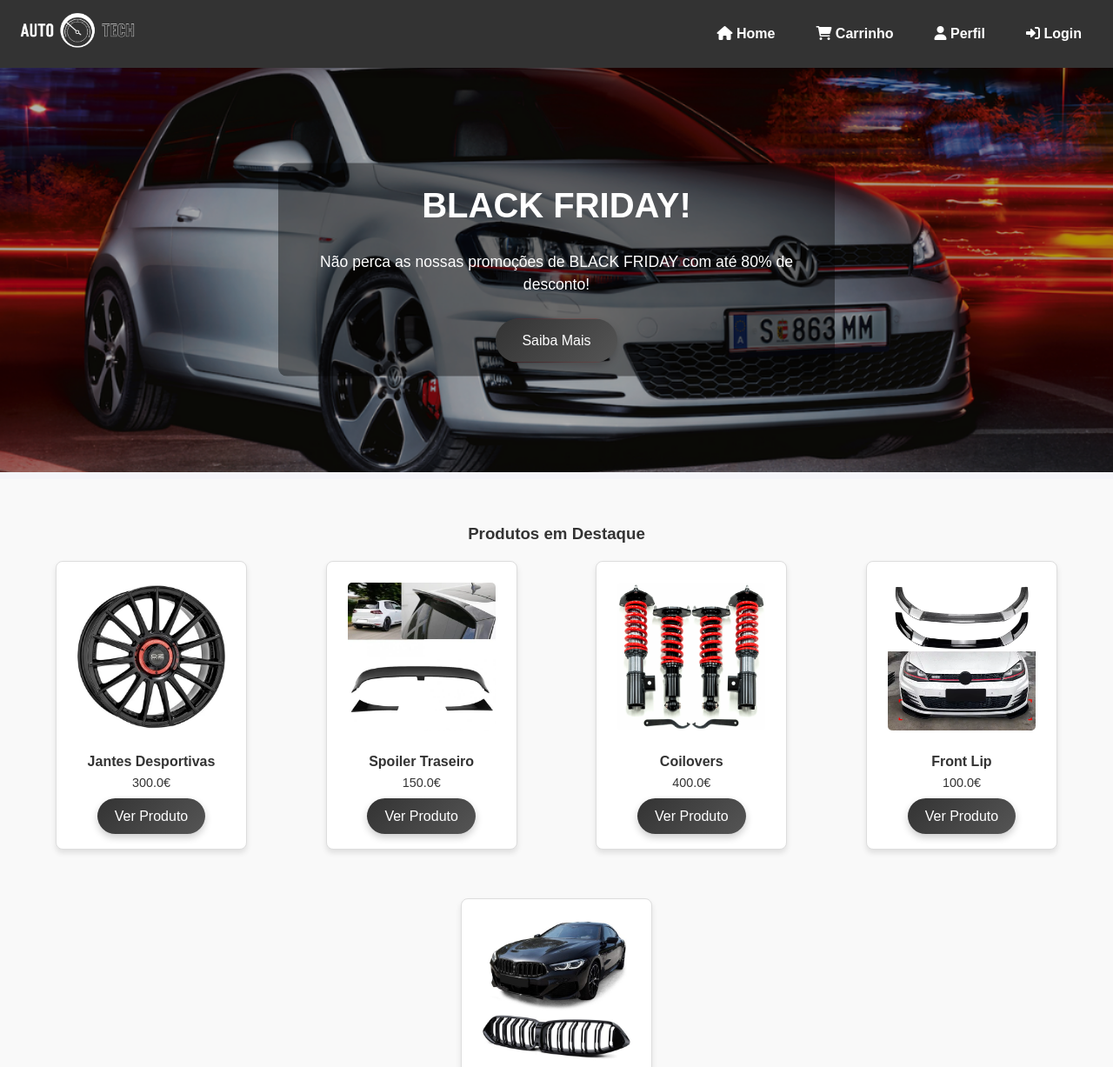
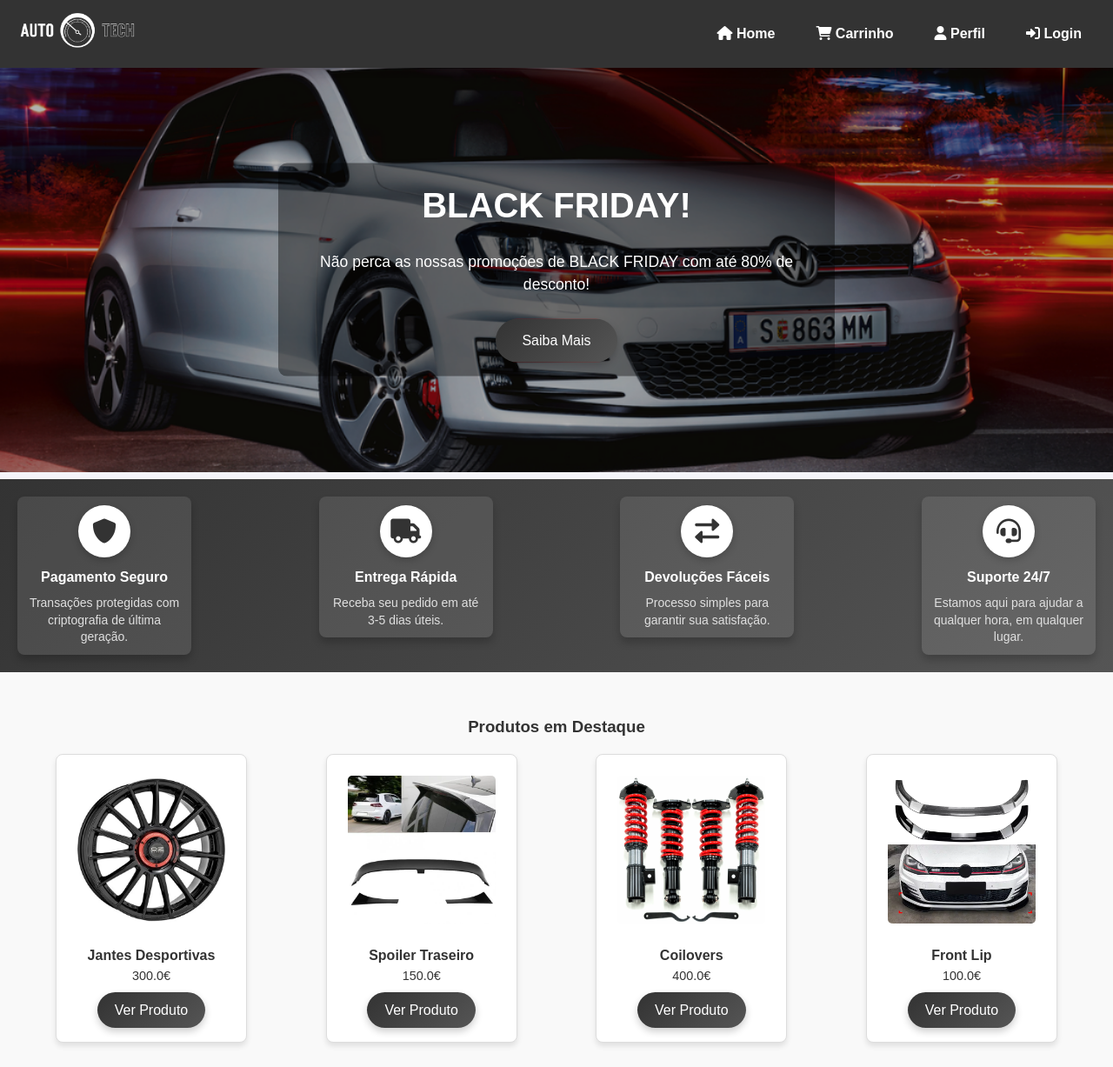
Before and after one commit to TomasAlmas09/Auto-Tech, a Flask app: page / in a window 1280 px wide. Shown: the top 1227 px of the page at 87% size. Run offline with Flask 3, Linux system fonts and the light colour scheme.

Commit message:
Trustbar add

```diff
--- a/main.py
+++ b/main.py
@@ -58,7 +58,7 @@ def load_user(user_id):
 @app.route('/')
 def index():
     produtos = Produto.query.all()
-    return render_template('index.html', produtos=produtos)
+    return render_template('index.html', name="Produtos Automotivos",produtos=produtos)
 
 @app.route('/produtos/<string:nome>')
 def produto(nome):
--- a/static/css/style.css
+++ b/static/css/style.css
@@ -1035,3 +1035,63 @@ footer a {
 footer a:hover {
     color: #fff;
 }
+
+/* Trustbar Container */
+.trustbar {
+    display: flex;
+    justify-content: space-between;
+    align-items: flex-start;
+    background: linear-gradient(135deg, #333, #555);
+    padding: 20px 20px; /* Reduzido */
+    color: #fff;
+    flex-wrap: wrap;
+    gap: 20px; /* Menor espaçamento */
+}
+
+/* Individual Trust Item */
+.trust-item {
+    flex: 1 1 150px; /* Reduzido */
+    max-width: 200px; /* Reduzido */
+    text-align: center;
+    padding: 10px; /* Menor padding */
+    border-radius: 8px; /* Leve ajuste */
+    background: rgba(255, 255, 255, 0.1);
+    box-shadow: 0 6px 10px rgba(0, 0, 0, 0.2);
+    transition: transform 0.3s ease, box-shadow 0.3s ease;
+}
+
+/* Hover Effect */
+.trust-item:hover {
+    transform: translateY(-8px);
+    box-shadow: 0 10px 15px rgba(0, 0, 0, 0.3);
+}
+
+/* Icon Container */
+.icon-container {
+    display: inline-flex;
+    justify-content: center;
+    align-items: center;
+    width: 60px; /* Menor tamanho */
+    height: 60px; /* Menor tamanho */
+    margin: 0 auto 10px; /* Menor margem */
+    background-color: #fff;
+    color: #333;
+    border-radius: 50%;
+    font-size: 28px; /* Menor fonte */
+    box-shadow: 0 3px 8px rgba(0, 0, 0, 0.2);
+}
+
+/* Trust Item Title */
+.trust-item h3 {
+    font-size: 16px; /* Menor fonte */
+    margin-bottom: 8px; /* Menor margem */
+    font-weight: bold;
+    color: #fff;
+}
+
+/* Trust Item Text */
+.trust-item p {
+    font-size: 14px; /* Menor fonte */
+    line-height: 1.4; /* Ajuste na altura da linha */
+    color: #e0e0e0;
+}
--- a/templates/core/header.html
+++ b/templates/core/header.html
@@ -1,9 +1,14 @@
 <header>
-        <a href="{{ url_for('index') }}"><img src="{{url_for('static', filename='images/logo_auto-tech_white.png')}}" alt="Logo Auto Tech" class="logo"></a>
+    <a href="{{ url_for('index') }}"><img src="{{ url_for('static', filename='images/logo_auto-tech_white.png') }}" alt="Logo Auto Tech" class="logo"></a>
     <nav>
         <a href="{{ url_for('index') }}" aria-label="Home"><i class="fas fa-home"></i> Home</a>
         <a href="{{ url_for('carrinho') }}" aria-label="Carrinho"><i class="fas fa-shopping-cart"></i> Carrinho</a>
         <a href="{{ url_for('perfil') }}" aria-label="Perfil"><i class="fas fa-user"></i> Perfil</a>
+        {% if current_user.is_authenticated %}
+        <a href="{{ url_for('logout') }}" aria-label="Logout"><i class="fas fa-sign-out-alt"></i> Logout</a>
+    {% else %}
         <a href="{{ url_for('login') }}" aria-label="Login"><i class="fas fa-sign-in-alt"></i> Login</a>
+    {% endif %}
+
     </nav>
 </header>
--- a/templates/index.html
+++ b/templates/index.html
@@ -30,6 +30,37 @@
                     </div>
                 </div>
             </div>
+        </div>
+    </section>
+
+    <section class="trustbar">
+        <div class="trust-item">
+            <div class="icon-container">
+                <i class="fas fa-shield-alt"></i>
+            </div>
+            <h3>Pagamento Seguro</h3>
+            <p>Transações protegidas com criptografia de última geração.</p>
+        </div>
+        <div class="trust-item">
+            <div class="icon-container">
+                <i class="fas fa-truck"></i>
+            </div>
+            <h3>Entrega Rápida</h3>
+            <p>Receba seu pedido em até 3-5 dias úteis.</p>
+        </div>
+        <div class="trust-item">
+            <div class="icon-container">
+                <i class="fas fa-exchange-alt"></i>
+            </div>
+            <h3>Devoluções Fáceis</h3>
+            <p>Processo simples para garantir sua satisfação.</p>
+        </div>
+        <div class="trust-item">
+            <div class="icon-container">
+                <i class="fas fa-headset"></i>
+            </div>
+            <h3>Suporte 24/7</h3>
+            <p>Estamos aqui para ajudar a qualquer hora, em qualquer lugar.</p>
         </div>
     </section>
 
```
Also changed, not shown: AutoTech01/pyvenv.cfg (+4 -4 lines), 12 other files. Lines whose indentation alone changed are shown as unchanged.
